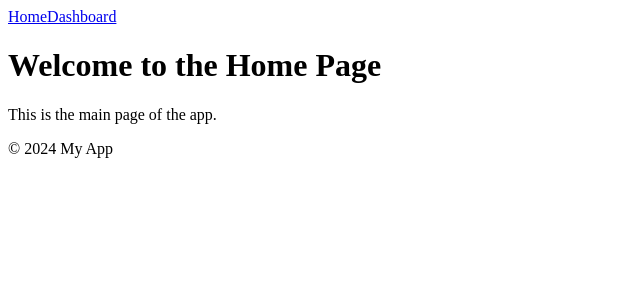
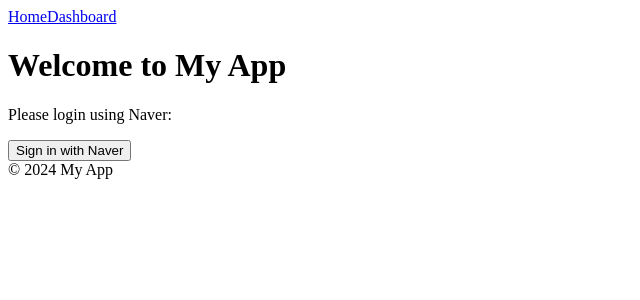
Before and after one commit to kusitms-com/30th_Meetup_TeamF_Moping_Front, a Next.js app in the folder fe/: page / in a window 1280 px wide. Shown: the top 300 px of the page, without its empty margins (0-640 px from the left). Built offline with nearby package versions, Linux system fonts and the light colour scheme.

Commit message:
[feat] #5 메인 페이지에 로그인 버튼 추가

```diff
--- a/fe/src/app/page.tsx
+++ b/fe/src/app/page.tsx
@@ -1,8 +1,11 @@
-export default function HomePage() {
+import NaverLoginButton from "@/app/component/NaverLoginButton";
+
+export default function Home() {
   return (
     <div>
-      <h1>Welcome to the Home Page</h1>
-      <p>This is the main page of the app.</p>
+      <h1>Welcome to My App</h1>
+      <p>Please login using Naver:</p>
+      <NaverLoginButton />
     </div>
   );
 }
```
